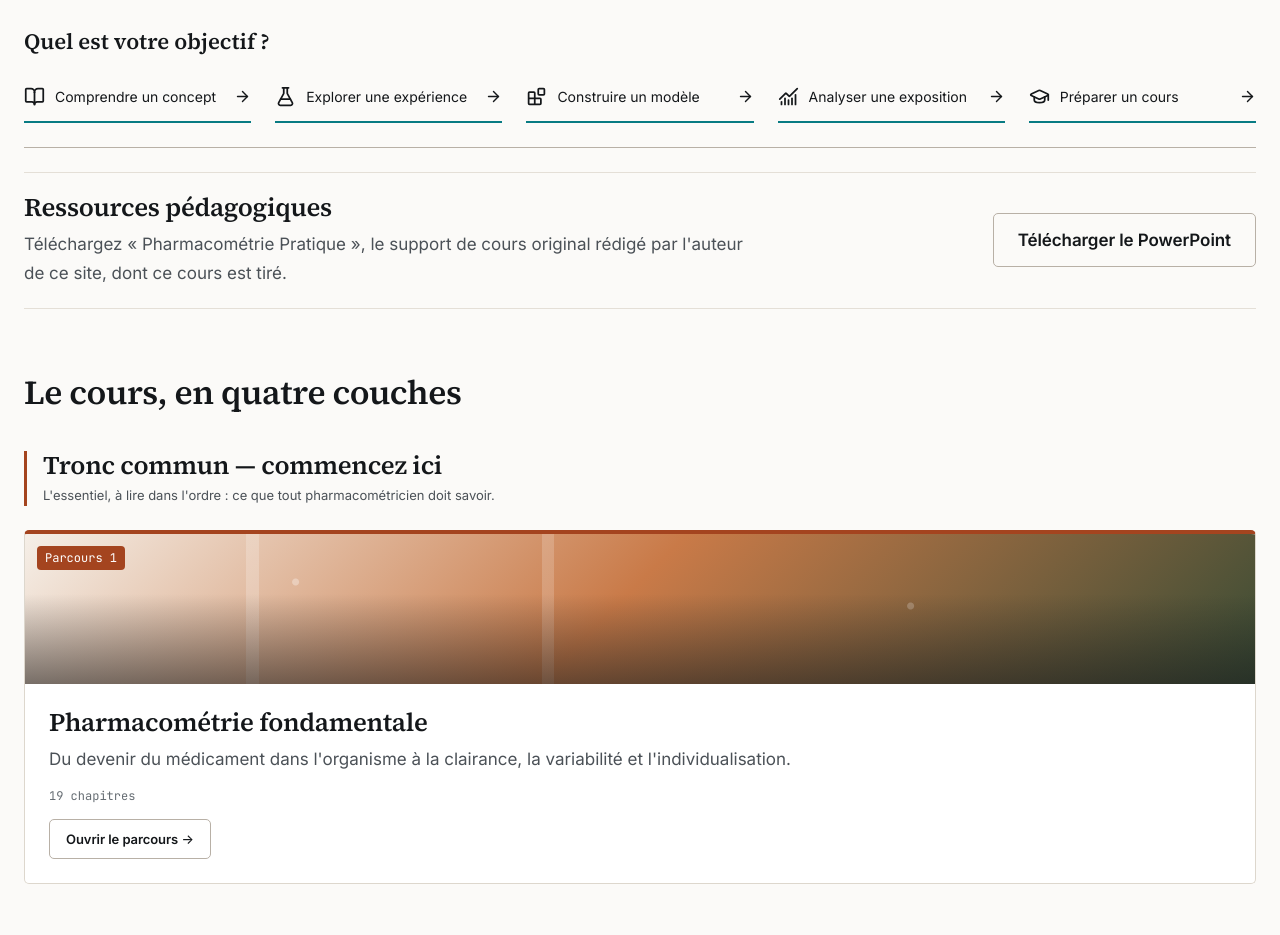
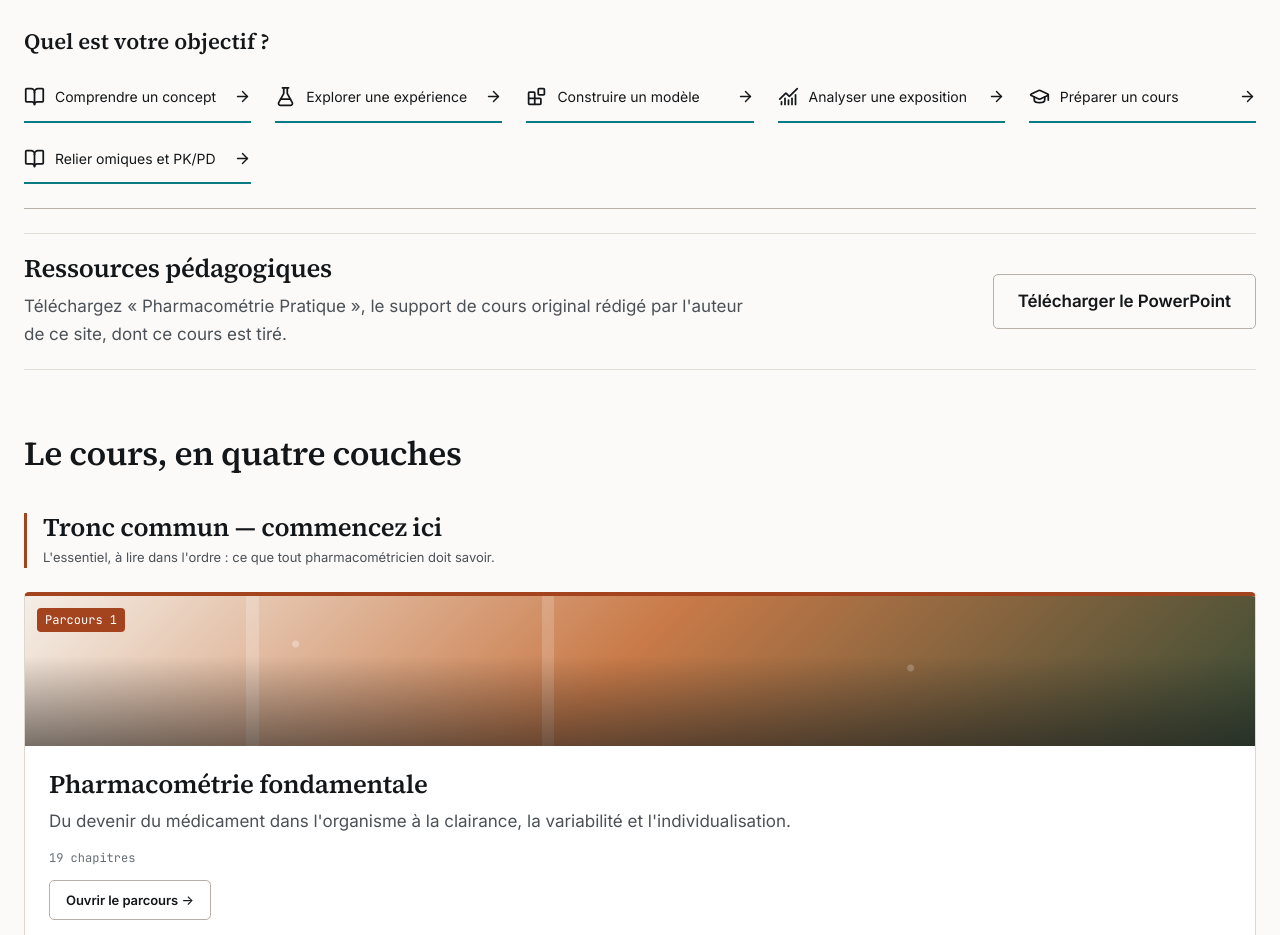
Before and after one commit to rberrah/rberrah.github.io, a SvelteKit app: page / in a window 1280 px wide. Shown: the part 800-1735 px from the top of the page. Built offline with nearby package versions, Linux system fonts and the light colour scheme.

Commit message:
home(education): surface new omics-to-PKPD learning path among visitor objectives

```diff
--- a/src/routes/+page.svelte
+++ b/src/routes/+page.svelte
@@ -15,7 +15,8 @@
     { icon: FlaskConical, fr: 'Explorer une expérience', en: 'Explore an experiment', href: '/laboratoires/' },
     { icon: Blocks, fr: 'Construire un modèle', en: 'Build a model', href: '/pk/' },
     { icon: ChartNoAxesCombined, fr: 'Analyser une exposition', en: 'Analyze an exposure', href: '/tdm/' },
-    { icon: GraduationCap, fr: 'Préparer un cours', en: 'Prepare a lesson', href: '/laboratoires/?lab=distribution&teacher=1&hide=1' }
+    { icon: GraduationCap, fr: 'Préparer un cours', en: 'Prepare a lesson', href: '/laboratoires/?lab=distribution&teacher=1&hide=1' },
+    { icon: BookOpen, fr: 'Relier omiques et PK/PD', en: 'Connect omics with PK/PD', href: '/domaines/' }
   ];
 
   // Le seul JSON-LD `Course` du site : il décrit le cours ENTIER. Chaque chapitre se
```
